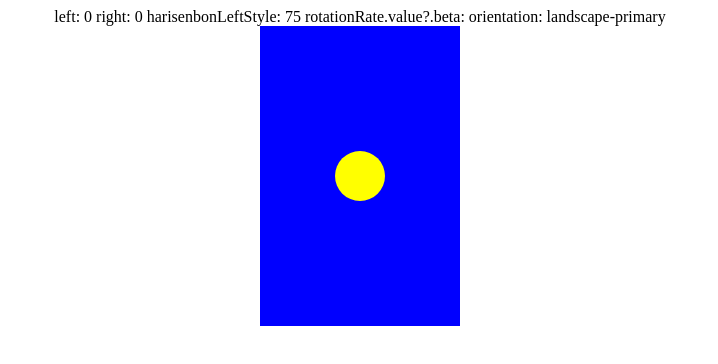
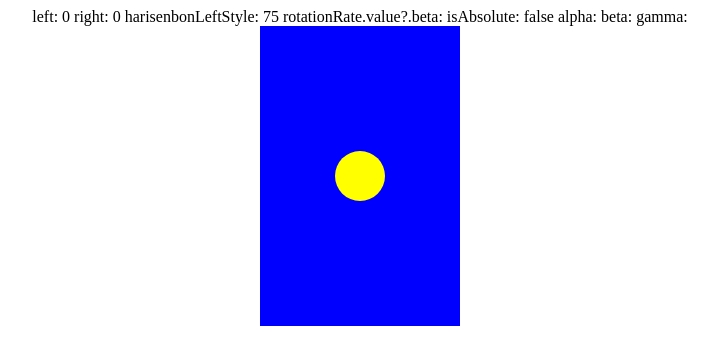
Before and after one commit to hiroko-ino/vuejs--device-motion-game, a Vue app: page / in a window 1280 px wide. Shown: the top 364 px of the page, without its empty margins (280-998 px from the left). Built offline with nearby package versions, Linux system fonts and the light colour scheme.

Commit message:
useDeviceOrientationの検証

```diff
--- a/src/App.vue
+++ b/src/App.vue
@@ -2,11 +2,16 @@
 import { computed, ref, watch } from 'vue'
 import Bottle from './components/Bottle.vue'
 import Harisenbon from './components/Harisenbon.vue'
-import { useDeviceMotion, useScreenOrientation } from '@vueuse/core'
+import { useDeviceMotion, useDeviceOrientation } from '@vueuse/core'
 import { HARISENBON_WIDTH, BOTTLE_WIDTH } from './Const'
 
 const { accelerationIncludingGravity, rotationRate } = useDeviceMotion()
-const { isSupported, orientation } = useScreenOrientation()
+const {
+  isAbsolute,
+  alpha,
+  beta,
+  gamma,
+} = useDeviceOrientation()
 
 /**
  * ハリセンボンのwrapperのref
@@ -54,7 +59,10 @@ watch(harisenbonLeftStyle, () => {
       right: {{ bottleRightClashes }}
       harisenbonLeftStyle: {{ harisenbonLeftStyle }}
       rotationRate.value?.beta: {{ rotationRate?.beta }}
-      orientation: {{ orientation }}
+      isAbsolute: {{ isAbsolute }}
+      alpha: {{ alpha }}
+      beta: {{ beta }}
+      gamma: {{ gamma }}
     </div>
     <Bottle>
       <div ref="moveRef" class="move" :style="{ left: `${harisenbonLeftStyle}px` }">
```
